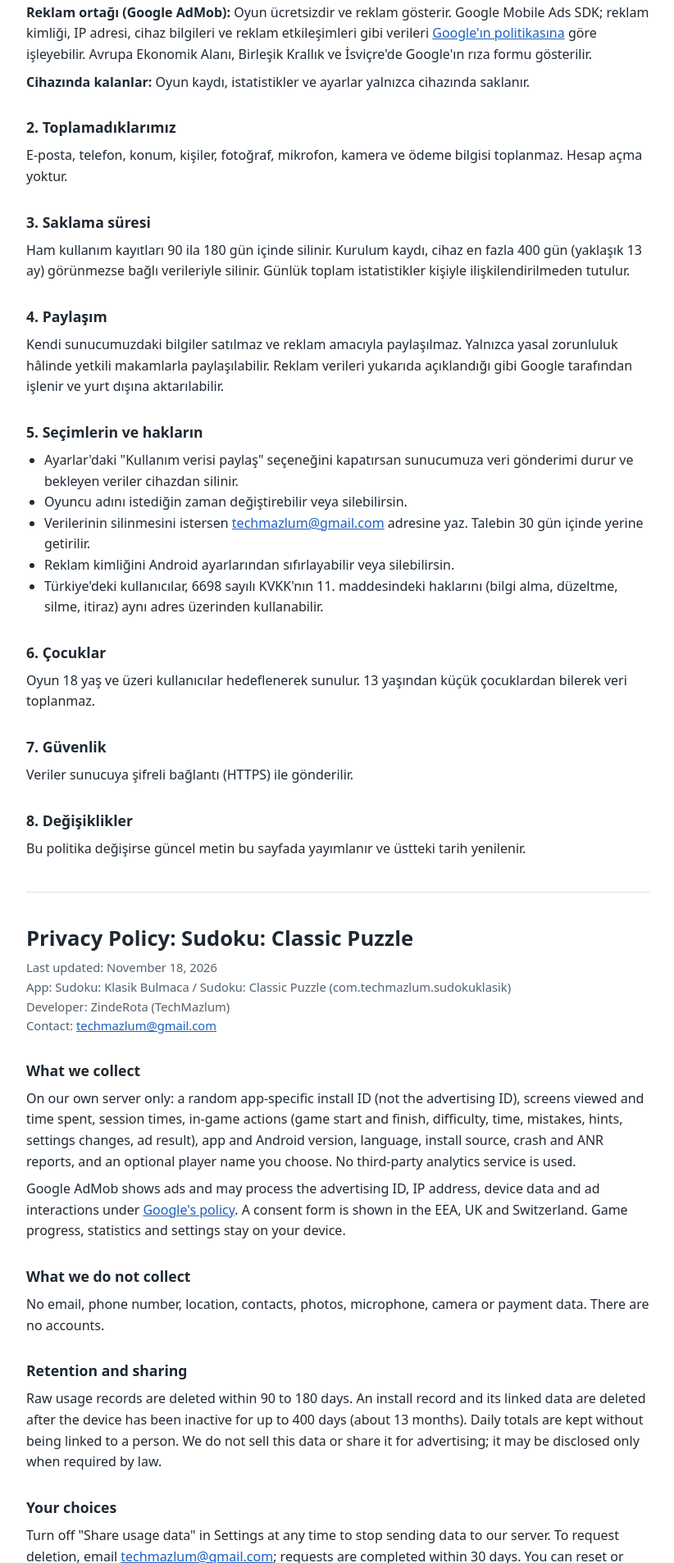
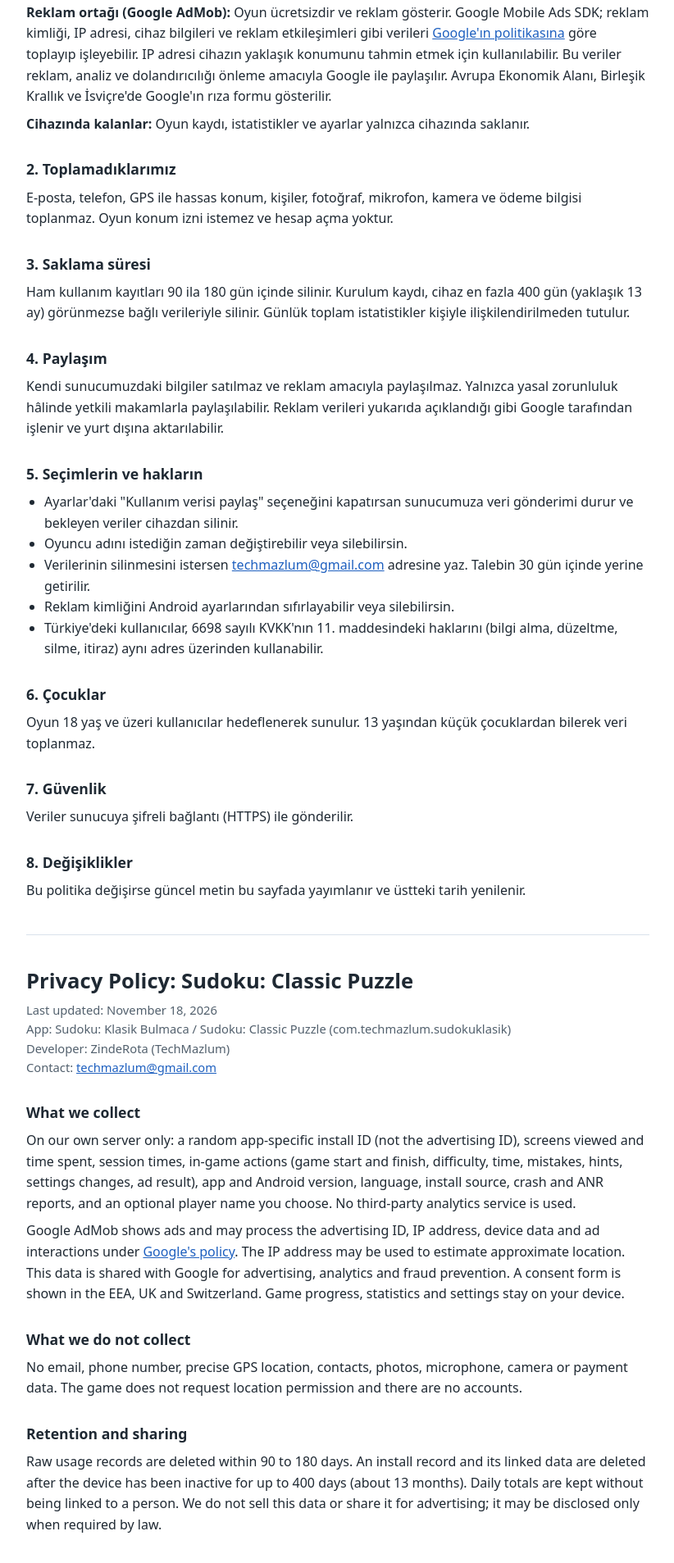
Before and after one commit to techmazlum/techmazlum.github.io, a plain HTML site: page gizlilik/sudoku-klasik-bulmaca/index.html in a window 1280 px wide. Shown: the part 533-2440 px from the top of the page at 82% size, without its empty margins (228-1050 px from the left). Drawn offline with Linux system fonts and the light colour scheme.

Commit message:
Sudoku gizlilik: AdMob yaklasik konum ve paylasim aciklamasi

```diff
--- a/gizlilik/sudoku-klasik-bulmaca/index.html
+++ b/gizlilik/sudoku-klasik-bulmaca/index.html
@@ -36,11 +36,11 @@ Geliştirici: ZindeRota (TechMazlum)<br>
   <li>İsteğe bağlı oyuncu adı. Yalnızca sen yazarsan alınır, yazmazsan "Misafir" görünürsün.</li>
 </ul>
 <p>Bu bilgiler yalnızca kendi sunucumuza gönderilir ve üçüncü taraf analitik hizmeti kullanılmaz. Amaç oyunu iyileştirmek, hataları bulmak, kaç kişinin o an oynadığını ve hangi ekranların kullanıldığını görmek, güncelleme duyurmaktır.</p>
-<p><strong>Reklam ortağı (Google AdMob):</strong> Oyun ücretsizdir ve reklam gösterir. Google Mobile Ads SDK; reklam kimliği, IP adresi, cihaz bilgileri ve reklam etkileşimleri gibi verileri <a href="https://policies.google.com/technologies/ads">Google'ın politikasına</a> göre işleyebilir. Avrupa Ekonomik Alanı, Birleşik Krallık ve İsviçre'de Google'ın rıza formu gösterilir.</p>
+<p><strong>Reklam ortağı (Google AdMob):</strong> Oyun ücretsizdir ve reklam gösterir. Google Mobile Ads SDK; reklam kimliği, IP adresi, cihaz bilgileri ve reklam etkileşimleri gibi verileri <a href="https://policies.google.com/technologies/ads">Google'ın politikasına</a> göre toplayıp işleyebilir. IP adresi cihazın yaklaşık konumunu tahmin etmek için kullanılabilir. Bu veriler reklam, analiz ve dolandırıcılığı önleme amacıyla Google ile paylaşılır. Avrupa Ekonomik Alanı, Birleşik Krallık ve İsviçre'de Google'ın rıza formu gösterilir.</p>
 <p><strong>Cihazında kalanlar:</strong> Oyun kaydı, istatistikler ve ayarlar yalnızca cihazında saklanır.</p>
 
 <h2>2. Toplamadıklarımız</h2>
-<p>E-posta, telefon, konum, kişiler, fotoğraf, mikrofon, kamera ve ödeme bilgisi toplanmaz. Hesap açma yoktur.</p>
+<p>E-posta, telefon, GPS ile hassas konum, kişiler, fotoğraf, mikrofon, kamera ve ödeme bilgisi toplanmaz. Oyun konum izni istemez ve hesap açma yoktur.</p>
 
 <h2>3. Saklama süresi</h2>
 <p>Ham kullanım kayıtları 90 ila 180 gün içinde silinir. Kurulum kaydı, cihaz en fazla 400 gün (yaklaşık 13 ay) görünmezse bağlı verileriyle silinir. Günlük toplam istatistikler kişiyle ilişkilendirilmeden tutulur.</p>
@@ -76,9 +76,9 @@ Developer: ZindeRota (TechMazlum)<br>
 Contact: <a href="mailto:techmazlum@gmail.com">techmazlum@gmail.com</a></p>
 <h2>What we collect</h2>
 <p>On our own server only: a random app-specific install ID (not the advertising ID), screens viewed and time spent, session times, in-game actions (game start and finish, difficulty, time, mistakes, hints, settings changes, ad result), app and Android version, language, install source, crash and ANR reports, and an optional player name you choose. No third-party analytics service is used.</p>
-<p>Google AdMob shows ads and may process the advertising ID, IP address, device data and ad interactions under <a href="https://policies.google.com/technologies/ads">Google's policy</a>. A consent form is shown in the EEA, UK and Switzerland. Game progress, statistics and settings stay on your device.</p>
+<p>Google AdMob shows ads and may process the advertising ID, IP address, device data and ad interactions under <a href="https://policies.google.com/technologies/ads">Google's policy</a>. The IP address may be used to estimate approximate location. This data is shared with Google for advertising, analytics and fraud prevention. A consent form is shown in the EEA, UK and Switzerland. Game progress, statistics and settings stay on your device.</p>
 <h2>What we do not collect</h2>
-<p>No email, phone number, location, contacts, photos, microphone, camera or payment data. There are no accounts.</p>
+<p>No email, phone number, precise GPS location, contacts, photos, microphone, camera or payment data. The game does not request location permission and there are no accounts.</p>
 <h2>Retention and sharing</h2>
 <p>Raw usage records are deleted within 90 to 180 days. An install record and its linked data are deleted after the device has been inactive for up to 400 days (about 13 months). Daily totals are kept without being linked to a person. We do not sell this data or share it for advertising; it may be disclosed only when required by law.</p>
 <h2>Your choices</h2>
```
